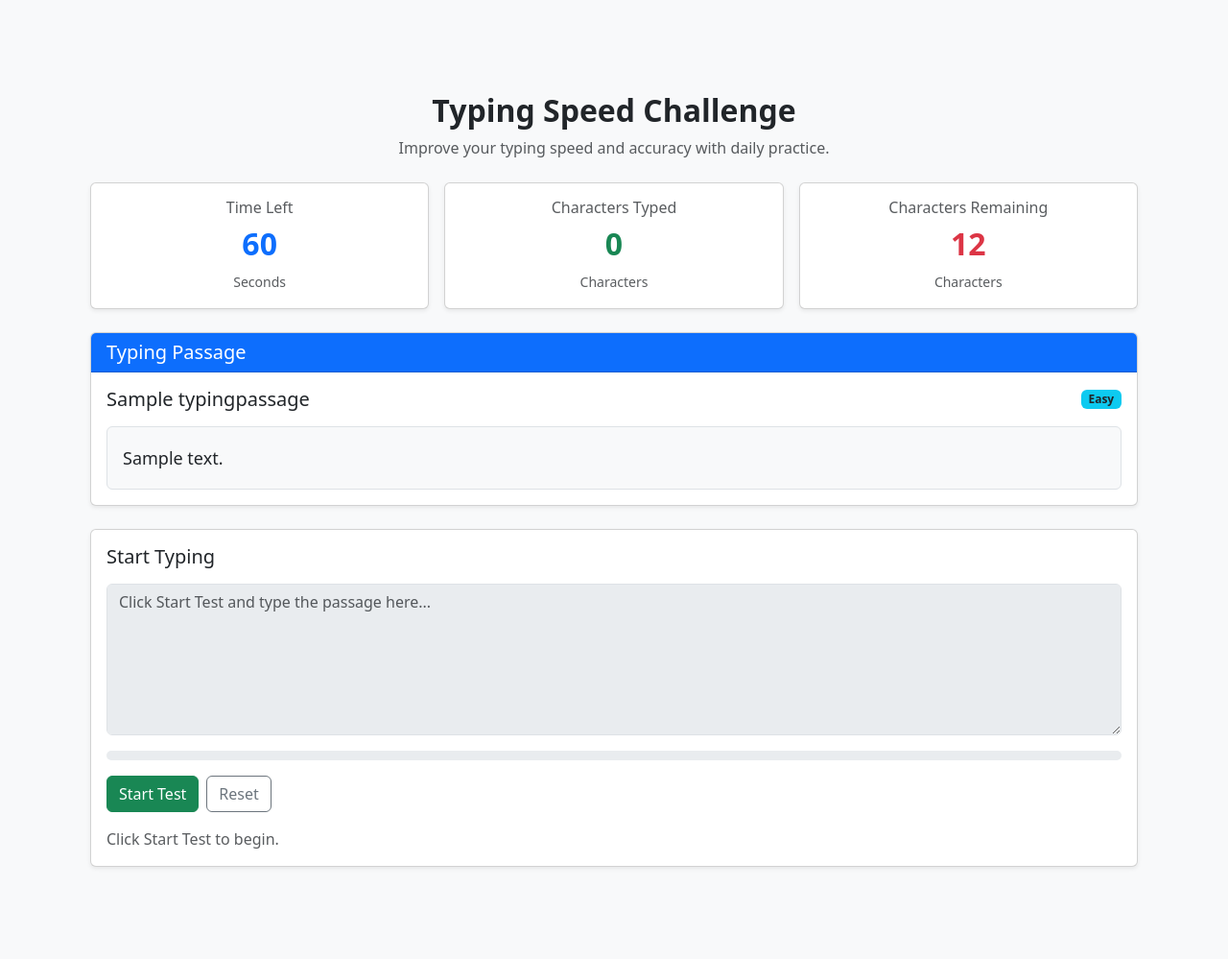
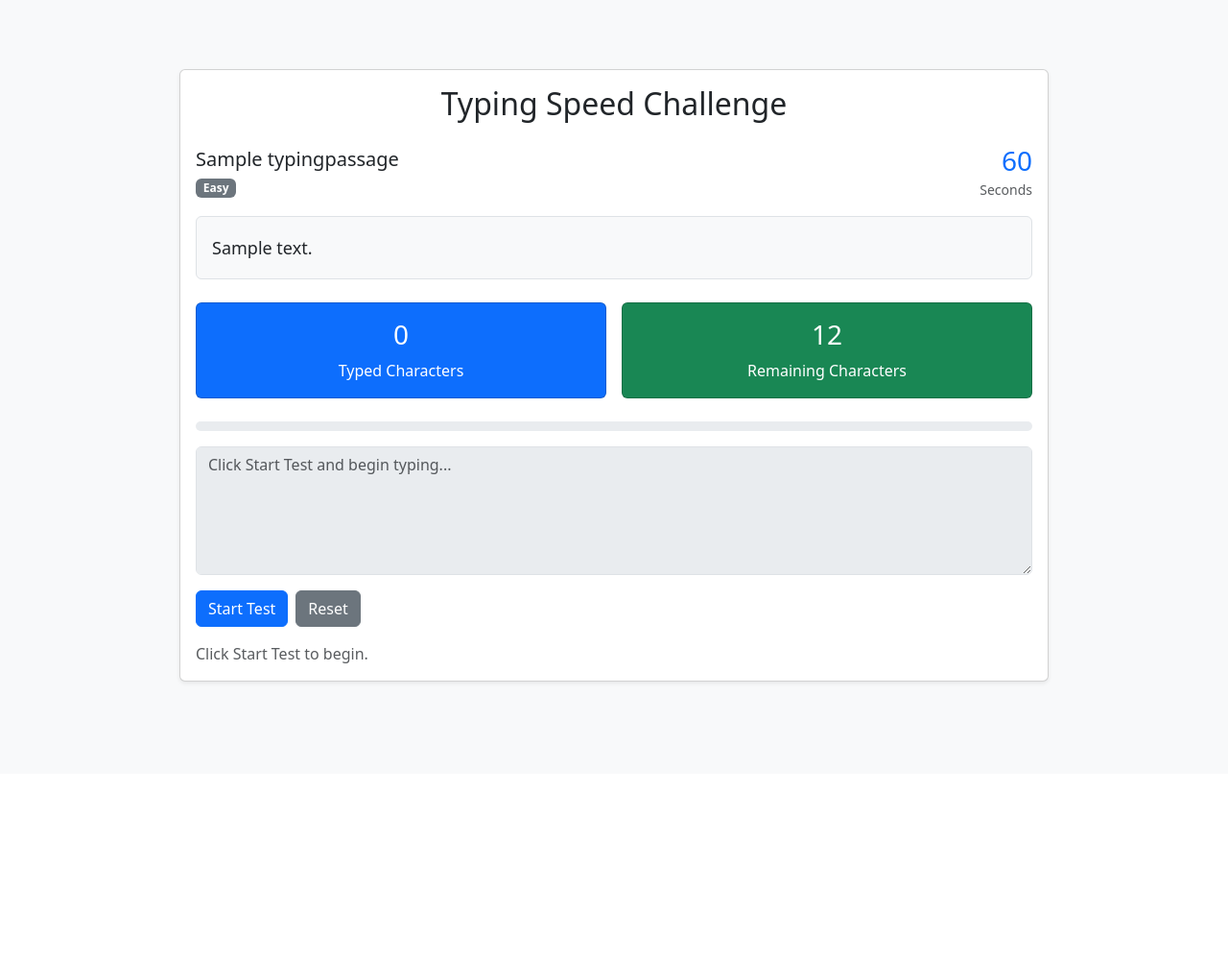
Before and after one commit to RohithAnnadurai/Typing_Speed_Challenge, a Django app: page /typing-test/ in a window 1280 px wide. Shown: the part 56-1055 px from the top of the page at 96% size. After the commit the page ends 769 px from the top, so only its background shows below. Run offline with Django 5.2, Linux system fonts and the light colour scheme; a user stored in the database is signed in; tables that the repository leaves empty hold one stand-in row (values such as "Sample post").

Commit message:
Add save typing result functionality and update test page layout

```diff
--- a/challenge/urls.py
+++ b/challenge/urls.py
@@ -13,4 +13,5 @@ urlpatterns = [
     path('logout/', LogoutView.as_view(next_page='login'),name='logout'),
     path('dashboard/', dashboard_view, name='dashboard'),
     path('typing-test/', views.typing_test_view,name='typing_test'),
+    path('save-result/', views.save_typing_result, name='save_typing_result'),
 ]
--- a/challenge/views.py
+++ b/challenge/views.py
@@ -1,14 +1,18 @@
+
+import json
 
 from django.shortcuts import render, redirect
 from django.contrib.auth import login
 from django.contrib.auth.decorators import login_required
 from django.contrib.auth.views import LoginView
-from .models import TypingPassage
+from django.views.decorators.http import require_POST
+from django.views.decorators.csrf import csrf_protect
+from django.http import JsonResponse
 
+from .models import TypingPassage, TypingResult
 from .forms import RegisterForm
 
 
-# User Registration
 def register_view(request):
     if request.user.is_authenticated:
         return redirect('dashboard')
@@ -26,7 +30,6 @@ def register_view(request):
     return render(request, 'register.html', {'form': form})
 
 
-# Custom Login
 class CustomLoginView(LoginView):
     template_name = 'login.html'
     redirect_authenticated_user = True
@@ -47,7 +50,6 @@ class CustomLoginView(LoginView):
         return form
 
 
-# Dashboard
 @login_required
 def dashboard_view(request):
     return render(request, 'home.html')
@@ -55,18 +57,101 @@ def dashboard_view(request):
 
 @login_required
 def typing_test_view(request):
-
     passage = TypingPassage.objects.order_by('?').first()
 
-    if passage is None:
-        return render(
-            request,
-            'test.html',
-            {'passage': None}
+    return render(request, 'test.html', {
+        'passage': passage
+    })
+
+
+@login_required
+@require_POST
+@csrf_protect
+def save_typing_result(request):
+    try:
+        data = json.loads(request.body)
+
+        passage_id = data.get('passage_id')
+        typed_text = data.get('typed_text')
+        duration = data.get('duration')
+
+        if not isinstance(typed_text, str):
+            return JsonResponse({
+                'success': False,
+                'message': 'Invalid typed text.'
+            }, status=400)
+
+        try:
+            passage_id = int(passage_id)
+            duration = int(duration)
+        except (TypeError, ValueError):
+            return JsonResponse({
+                'success': False,
+                'message': 'Invalid passage ID or duration.'
+            }, status=400)
+
+        if not 1 <= duration <= 60:
+            return JsonResponse({
+                'success': False,
+                'message': 'Invalid test duration.'
+            }, status=400)
+
+        passage = TypingPassage.objects.filter(
+            id=passage_id
+        ).first()
+
+        if passage is None:
+            return JsonResponse({
+                'success': False,
+                'message': 'Typing passage not found.'
+            }, status=404)
+
+        original_text = passage.content.strip()
+
+        correct_characters = sum(
+            1 for index, character in enumerate(typed_text)
+            if index < len(original_text)
+            and character == original_text[index]
         )
 
-    context = {
-        'passage': passage,
-    }
+        total_typed_characters = len(typed_text)
+        incorrect_characters = total_typed_characters - correct_characters
 
-    return render(request,'test.html',context)
+        accuracy = (
+            correct_characters / total_typed_characters * 100
+            if total_typed_characters > 0 else 0
+        )
+
+        elapsed_minutes = duration / 60
+        wpm = round((correct_characters / 5) / elapsed_minutes)
+
+        result = TypingResult.objects.create(
+            user=request.user,
+            passage=passage,
+            wpm=wpm,
+            accuracy=round(accuracy, 2),
+            errors=incorrect_characters,
+            duration=duration
+        )
+
+        return JsonResponse({
+            'success': True,
+            'message': 'Typing result saved successfully.',
+            'result_id': result.id,
+            'wpm': result.wpm,
+            'accuracy': float(result.accuracy),
+            'errors': result.errors,
+            'duration': result.duration
+        })
+
+    except json.JSONDecodeError:
+        return JsonResponse({
+            'success': False,
+            'message': 'Invalid JSON data.'
+        }, status=400)
+
+    except Exception:
+        return JsonResponse({
+            'success': False,
+            'message': 'Unable to save the typing result.'
+        }, status=500)
--- a/config/urls.py
+++ b/config/urls.py
@@ -19,4 +19,5 @@ urlpatterns = [
     # Dashboard
     path('dashboard/', views.dashboard_view, name='dashboard'),
     path('typing-test/', views.typing_test_view, name='typing_test'),
+    path('save-typing-result/', views.save_typing_result, name='save_typing_result'),
 ]
--- a/templates/test.html
+++ b/templates/test.html
@@ -1,108 +1,66 @@
 
 {% extends 'base.html' %}
 {% load static %}
+
 {% block content %}
+<div class="container py-4">
+    <div class="row justify-content-center">
+        <div class="col-lg-10">
 
-<div class="container py-5">
+            <div class="card shadow-sm mb-4">
+                <div class="card-body">
+                    <h2 class="text-center mb-4">Typing Speed Challenge</h2>
 
                     {% if passage %}
 
-    <!-- Page Heading -->
-    <div class="text-center mb-4">
-        <h2 class="fw-bold">Typing Speed Challenge</h2>
-        <p class="text-muted">
-            Improve your typing speed and accuracy with daily practice.
-        </p>
+                    <div class="d-flex justify-content-between align-items-center mb-3">
+                        <div>
+                            <h5 class="mb-1">{{ passage.title }}</h5>
+                            <span class="badge bg-secondary">
+                                {{ passage.get_difficulty_display }}
+                            </span>
+                        </div>
+                        <div class="text-end">
+                            <h3 class="text-primary mb-0">
+                                <span id="timer">60</span>
+                            </h3>
+                            <small class="text-muted">Seconds</small>
+                        </div>
                     </div>
 
-    <!-- Typing Statistics -->
+                    <div
+                        id="passage-text"
+                        data-passage-id="{{ passage.id }}"
+                        data-save-url="{% url 'save_typing_result' %}"
+                        class="p-3 bg-light border rounded mb-4"
+                        style="font-size: 18px; line-height: 1.8; white-space: pre-wrap;"
+                    >{{ passage.content }}</div>
+
+                    <form id="csrf-form" class="d-none">
+                        {% csrf_token %}
+                    </form>
+
                     <div class="row g-3 mb-4">
-
-        <div class="col-md-4">
-            <div class="card shadow-sm text-center">
+                        <div class="col-md-6">
+                            <div class="card bg-primary text-white text-center h-100">
                                 <div class="card-body">
-                    <h6 class="text-muted">Time Left</h6>
-                    <h2 id="timer" class="text-primary fw-bold">
-                        60
-                    </h2>
-                    <small class="text-muted">Seconds</small>
+                                    <h3 id="typed-count">0</h3>
+                                    <p class="mb-0">Typed Characters</p>
                                 </div>
                             </div>
                         </div>
 
-        <div class="col-md-4">
-            <div class="card shadow-sm text-center">
+                        <div class="col-md-6">
+                            <div class="card bg-success text-white text-center h-100">
                                 <div class="card-body">
-                    <h6 class="text-muted">Characters Typed</h6>
-                    <h2 id="typed-count" class="text-success fw-bold">
-                        0
-                    </h2>
-                    <small class="text-muted">Characters</small>
+                                    <h3 id="remaining-count">0</h3>
+                                    <p class="mb-0">Remaining Characters</p>
+                                </div>
                             </div>
                         </div>
                     </div>
 
-        <div class="col-md-4">
-            <div class="card shadow-sm text-center">
-                <div class="card-body">
-                    <h6 class="text-muted">Characters Remaining</h6>
-                    <h2 id="remaining-count" class="text-danger fw-bold">
-                        {{ passage.content|length }}
-                    </h2>
-                    <small class="text-muted">Characters</small>
-                </div>
-            </div>
-        </div>
-
-    </div>
-
-    <!-- Passage Card -->
-    <div class="card shadow-sm mb-4">
-
-        <div class="card-header bg-primary text-white">
-            <h5 class="mb-0">Typing Passage</h5>
-        </div>
-
-        <div class="card-body">
-
-            <div class="d-flex justify-content-between align-items-center mb-3">
-
-                <h5 class="mb-0">{{ passage.title }}</h5>
-
-                <span class="badge bg-info text-dark">
-                    {{ passage.get_difficulty_display }}
-                </span>
-
-            </div>
-
-            <div
-                id="passage-text"
-                class="p-3 bg-light border rounded"
-                style="font-size: 18px; line-height: 1.8; white-space: pre-wrap;"
-            >{{ passage.content }}</div>
-
-        </div>
-
-    </div>
-
-    <!-- Typing Input Card -->
-    <div class="card shadow-sm">
-
-        <div class="card-body">
-
-            <h5 class="mb-3">Start Typing</h5>
-
-            <textarea
-                id="typing-input"
-                class="form-control mb-3"
-                rows="6"
-                placeholder="Click Start Test and type the passage here..."
-                disabled
-            ></textarea>
-
-            <!-- Progress Bar -->
                     <div class="progress mb-3" style="height: 10px;">
-
                         <div
                             id="typing-progress"
                             class="progress-bar"
@@ -112,16 +70,21 @@
                             aria-valuemin="0"
                             aria-valuemax="100"
                         ></div>
-
                     </div>
 
-            <!-- Buttons -->
-            <div class="d-flex gap-2 flex-wrap">
+                    <textarea
+                        id="typing-input"
+                        class="form-control mb-3"
+                        rows="5"
+                        placeholder="Click Start Test and begin typing..."
+                        disabled
+                    ></textarea>
 
+                    <div class="d-flex flex-wrap gap-2">
                         <button
                             type="button"
                             id="start-btn"
-                    class="btn btn-success"
+                            class="btn btn-primary"
                         >
                             Start Test
                         </button>
@@ -129,36 +92,114 @@
                         <button
                             type="button"
                             id="reset-btn"
-                    class="btn btn-outline-secondary"
+                            class="btn btn-secondary"
                         >
                             Reset
                         </button>
-
                     </div>
 
-            <p id="test-status" class="text-muted mt-3 mb-0">
+                    <p
+                        id="test-status"
+                        class="text-muted mt-3 mb-0"
+                    >
                         Click Start Test to begin.
                     </p>
 
+                    <div
+                        id="result-card"
+                        class="card border-primary mt-4 d-none"
+                    >
+                        <div class="card-header bg-primary text-white">
+                            <h5 class="mb-0">Your Test Results</h5>
                         </div>
 
+                        <div class="card-body">
+                            <div class="row g-3 text-center">
+                                <div class="col-6 col-md-4">
+                                    <div class="border rounded p-3">
+                                        <h3
+                                            id="result-wpm"
+                                            class="text-primary"
+                                        >0</h3>
+                                        <p class="mb-0">WPM</p>
+                                    </div>
+                                </div>
+
+                                <div class="col-6 col-md-4">
+                                    <div class="border rounded p-3">
+                                        <h3
+                                            id="result-accuracy"
+                                            class="text-success"
+                                        >0%</h3>
+                                        <p class="mb-0">Accuracy</p>
+                                    </div>
+                                </div>
+
+                                <div class="col-6 col-md-4">
+                                    <div class="border rounded p-3">
+                                        <h3
+                                            id="result-time"
+                                            class="text-info"
+                                        >0 sec</h3>
+                                        <p class="mb-0">Time Taken</p>
+                                    </div>
+                                </div>
+
+                                <div class="col-6 col-md-6">
+                                    <div class="border rounded p-3">
+                                        <h3
+                                            id="result-correct"
+                                            class="text-success"
+                                        >0</h3>
+                                        <p class="mb-0">Correct Characters</p>
+                                    </div>
+                                </div>
+
+                                <div class="col-12 col-md-6">
+                                    <div class="border rounded p-3">
+                                        <h3
+                                            id="result-incorrect"
+                                            class="text-danger"
+                                        >0</h3>
+                                        <p class="mb-0">Incorrect Characters</p>
+                                    </div>
+                                </div>
+                            </div>
+
+                            <p
+                                id="save-status"
+                                class="text-muted mt-3"
+                            >
+                                Your result will be saved after the test.
+                            </p>
+
+                            <button
+                                type="button"
+                                id="try-again-btn"
+                                class="btn btn-success mt-2"
+                            >
+                                Try Again
+                            </button>
+                        </div>
                     </div>
 
                     {% else %}
 
-    <!-- No Passage Available -->
                     <div class="alert alert-warning text-center">
-        <h4>No Typing Passage Available</h4>
-
+                        <h5>No typing passages available</h5>
                         <p class="mb-0">
-            Please add a typing passage through the Django Admin panel.
+                            Please add typing passages through the Django admin.
                         </p>
                     </div>
 
                     {% endif %}
-    <script src="{% static 'typing.js' %}"></script>
 
                 </div>
+            </div>
 
+        </div>
+    </div>
+</div>
 
+<script src="{% static 'typing.js' %}"></script>
 {% endblock %}
```
Also changed, not shown: static/typing.js (+125 -46 lines). Lines whose indentation alone changed are shown as unchanged.
